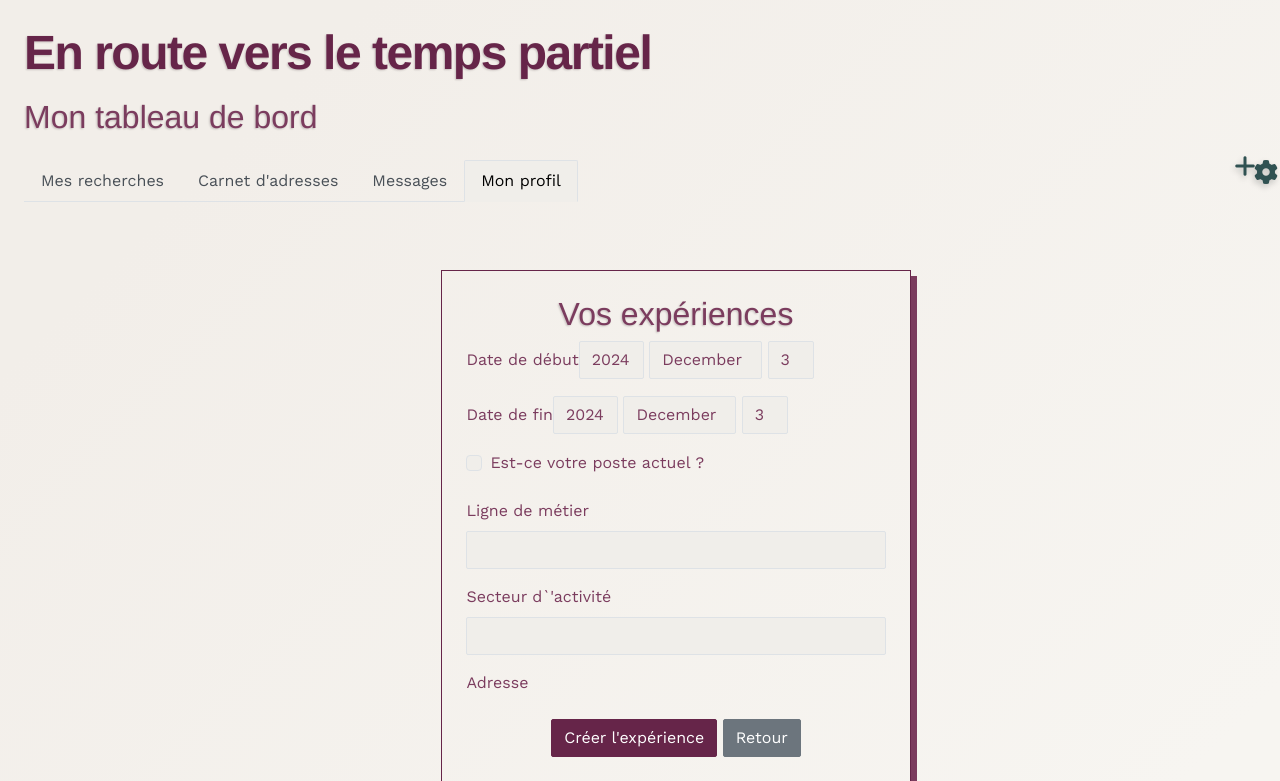
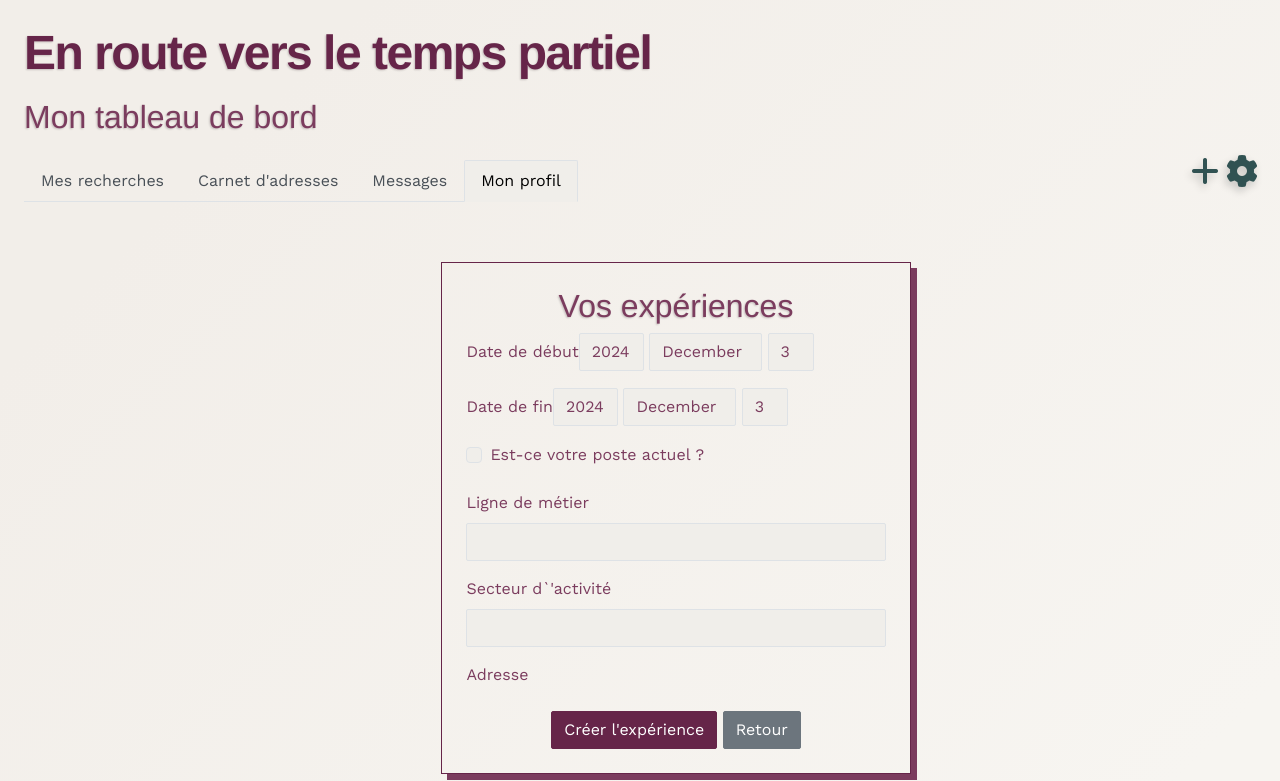
Before and after one commit to GoeletteSAS/binome-app, a Rails app: page /dashboard_profile in a window 1280 px wide. Shown: the part 58-839 px from the top of the page. Run offline with Rails 7, Linux system fonts and the light colour scheme; a user stored in the database is signed in; data that the repository does not hold is empty; style sheets or scripts are compiled from the project's sources; parts of the project's set-up code (start-up, migrations or seed data) failed here and were passed over; some libraries are stand-ins or nearby versions.

Commit message:
styling dashboard buttons

```diff
--- a/app/assets/stylesheets/components/_buttons.scss
+++ b/app/assets/stylesheets/components/_buttons.scss
@@ -96,7 +96,8 @@
   text-align: center;
   vertical-align: bottom;
   border: none;
-  scale: 1.5;
+  scale: 2;
+  border-radius: 50%;
 }
 
 .round-cta:hover {
--- a/app/assets/stylesheets/components/_tabs.scss
+++ b/app/assets/stylesheets/components/_tabs.scss
@@ -1,7 +1,5 @@
 .tabs-background {
-  padding-left: 24px;
-  padding-top: 24px;
-  padding-bottom: 32px;
+  padding: 1.5rem;
 }
 
 .tabs-titles {
@@ -12,3 +10,13 @@
 .tabs-sub-titles {
   margin-bottom: 24px;
 }
+
+.tabs-with-pics {
+  display: flex;
+  justify-content: space-between;
+}
+
+.tabs-buttons {
+  display: flex;
+  gap: 10px;
+}
--- a/app/views/pages/_tabs.html.erb
+++ b/app/views/pages/_tabs.html.erb
@@ -4,7 +4,7 @@
     <h2 class="tabs-sub-titles">Mon tableau de bord</h2>
   </div>
 
-  <div class="d-flex flex-row justify-content-between">
+  <div class="tabs-with-pics">
 
     <%#= action_name %>
     <%#= controller_name %>
@@ -24,8 +24,8 @@
       </li>
     </ul>
 
-    <div class="flex-item d-flex flex-row">
-      <%= link_to init_searches_path, class: "round-cta" do %>
+    <div class="tabs-buttons">
+      <%= button_to init_searches_path, method: :get, class: "round-cta" do %>
         <i class="fa-solid fa-plus"></i>
       <% end %>
       <%= button_to dashboard_searches_path, method: :get, class: "round-cta" do %>
```
